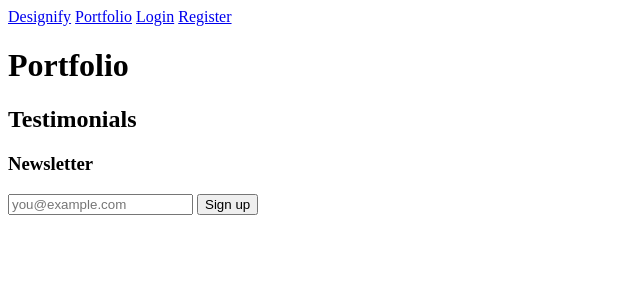
After one commit to francisjxmes/designify, a Django app: page /portfolio/ in a window 1280 px wide. The commit adds this page. Shown: the top 300 px of the page, without its empty margins (0-640 px from the left). Run offline with Django 4.2, Linux system fonts and the light colour scheme; data that the repository does not hold is empty; parts of the project's set-up code (start-up, migrations or seed data) failed here and were passed over.

Commit message:
Add portfolio pages, sitemap, robots.txt and custom 404 for SEO

```diff
--- a/config/settings.py
+++ b/config/settings.py
@@ -41,12 +41,16 @@ INSTALLED_APPS = [
     'django.contrib.sessions',
     'django.contrib.messages',
     'django.contrib.staticfiles',
+    'django.contrib.sites',
+    'django.contrib.sitemaps',
     'core',
     'portfolio',
     'orders',
     'payments',
     'marketing',
 ]
+
+SITE_ID = 1
 
 MIDDLEWARE = [
     'django.middleware.security.SecurityMiddleware',
--- a/config/urls.py
+++ b/config/urls.py
@@ -18,7 +18,8 @@ from django.contrib import admin
 from django.urls import path, include
 from django.conf import settings
 from django.conf.urls.static import static
-
+from django.contrib.sitemaps.views import sitemap
+from core.sitemaps import StaticViewSitemap, PortfolioSitemap
 
 urlpatterns = [
     path('admin/', admin.site.urls),
@@ -26,6 +27,16 @@ urlpatterns = [
     path("orders/", include("orders.urls")),
     path("payments/", include("payments.urls")),
     path("marketing/", include("marketing.urls")),
+    path("portfolio/", include("portfolio.urls")),
 ]
 
 urlpatterns += static(settings.MEDIA_URL, document_root=settings.MEDIA_ROOT)
+
+sitemaps = {
+    "static": StaticViewSitemap,
+    "portfolio": PortfolioSitemap,
+}
+
+urlpatterns += [
+    path("sitemap.xml", sitemap, {"sitemaps": sitemaps}, name="django_sitemap"),
+]
--- a/core/urls.py
+++ b/core/urls.py
@@ -7,5 +7,5 @@ urlpatterns = [
     path("register/", views.register, name="register"),
     path("login/", views.CustomLoginView.as_view(), name="login"),
     path("logout/", views.CustomLogoutView.as_view(), name="logout"),
-
+    path("robots.txt", views.robots_txt, name="robots_txt"),
 ]
--- /dev/null
+++ b/portfolio/urls.py
@@ -0,0 +1,7 @@
+from django.urls import path
+from . import views
+
+urlpatterns = [
+    path("", views.portfolio_list, name="portfolio_list"),
+    path("<int:item_id>/", views.portfolio_detail, name="portfolio_detail"),
+]
--- a/portfolio/views.py
+++ b/portfolio/views.py
@@ -1,3 +1,11 @@
-from django.shortcuts import render
+from django.shortcuts import get_object_or_404, render
+from .models import PortfolioItem, Testimonial
 
-# Create your views here.
+def portfolio_list(request):
+    items = PortfolioItem.objects.all()
+    testimonials = Testimonial.objects.all()[:6]
+    return render(request, "portfolio/portfolio_list.html", {"items": items, "testimonials": testimonials})
+
+def portfolio_detail(request, item_id):
+    item = get_object_or_404(PortfolioItem, id=item_id)
+    return render(request, "portfolio/portfolio_detail.html", {"item": item})
--- /dev/null
+++ b/templates/404.html
@@ -0,0 +1,6 @@
+{% extends "base.html" %}
+{% block title %}Page not found | Designify{% endblock %}
+{% block content %}
+<h1>404 — Page not found</h1>
+<p>That link doesn’t exist. Try the <a href="{% url 'home' %}">homepage</a> or <a href="{% url 'portfolio_list' %}">portfolio</a>.</p>
+{% endblock %}
--- a/templates/base.html
+++ b/templates/base.html
@@ -10,6 +10,9 @@
   <header>
     <nav>
       <a href="{% url 'home' %}">Designify</a>
+
+      <a href="{% url 'portfolio_list' %}">Portfolio</a>
+
 
       {% if user.is_authenticated %}
         <span>Signed in as {{ user.username }}</span>
--- /dev/null
+++ b/templates/portfolio/portfolio_list.html
@@ -0,0 +1,22 @@
+{% extends "base.html" %}
+{% block title %}Portfolio | Designify{% endblock %}
+{% block meta_description %}Explore Designify’s portfolio of logo, poster and branding work, plus client testimonials.{% endblock %}
+{% block content %}
+<h1>Portfolio</h1>
+
+<ul>
+  {% for item in items %}
+    <li>
+      <a href="{% url 'portfolio_detail' item.id %}">{{ item.title }}</a>
+      — {{ item.category }}
+    </li>
+  {% endfor %}
+</ul>
+
+<h2>Testimonials</h2>
+<ul>
+  {% for t in testimonials %}
+    <li>{{ t.client_name }} — “{{ t.quote }}” ({{ t.rating }}/5)</li>
+  {% endfor %}
+</ul>
+{% endblock %}
```
Also changed, not shown: core/sitemaps.py (added, +19 -0 lines), core/views.py (+9 -0 lines), templates/portfolio/portfolio_detail.html (added, +14 -0 lines).
